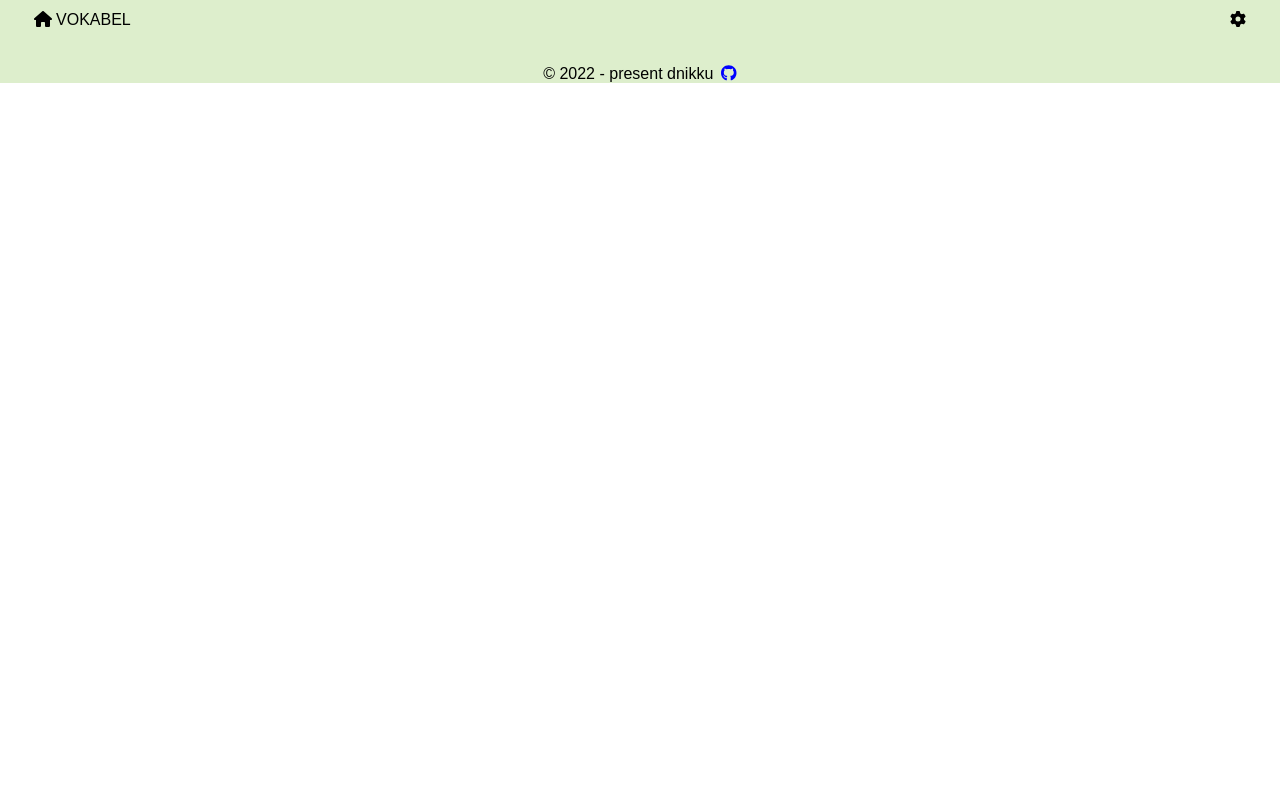
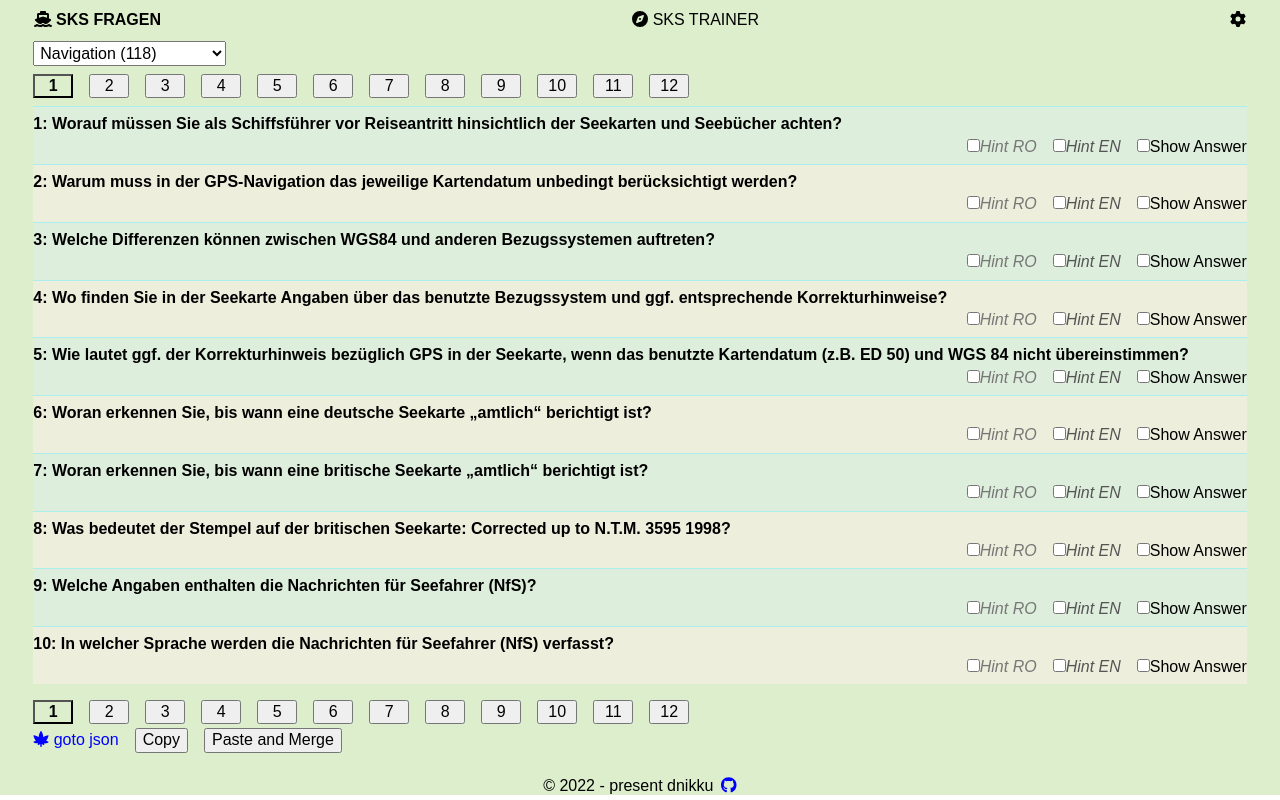
Before and after one commit to dnikku/vokabel, a Vue app: page /#/sks-fragen in a window 1280 px wide. Built offline with nearby package versions, Linux system fonts and the light colour scheme.

Commit message:
add QuestionnaireView in router, disable VokabelView

```diff
--- a/src/App.vue
+++ b/src/App.vue
@@ -1,10 +1,22 @@
 <template>
   <div id="my-header">
     <div class="menu">
+      <router-link class="menu-link" to="/sks-fragen">
+        <font-icon icon="fa-solid fa-ship"/>
+        SKS FRAGEN
+      </router-link>
+      <!--
       <router-link class="menu-link" to="/vokabel">
         <font-icon icon="fa-solid fa-house"/>
         VOKABEL
       </router-link>
+      -->
+
+      <router-link class="menu-link" to="/sks-trainer">
+        <font-icon icon="fa-solid fa-compass"/>
+        SKS TRAINER
+      </router-link>
+
       <router-link class="menu-link" to="/settings">
         <font-icon icon="fa-solid fa-gear"/>
       </router-link>
--- a/src/router/index.ts
+++ b/src/router/index.ts
@@ -3,23 +3,40 @@ import {createRouter, createWebHashHistory} from "vue-router"
 import VokabelView from "@/views/VokabelView.vue";
 import WordsView from "@/views/WordsView.vue";
 
-import SettingsView from "@/views/SettingsView.vue"
-import VueDocsView from "@/views/other/VueDocsView.vue"
+import QuestionnaireView from "@/views/QuestionnaireView.vue";
+import QuestionnaireTrainerView from "@/views/QuestionnaireTrainerView.vue";
+
+import SettingsView from "../views/SettingsView.vue"
+import VueDocsView from "../views/other/VueDocsView.vue"
 
 const router = createRouter({
     history: createWebHashHistory(import.meta.env.BASE_URL),
 
     routes: [
         {
-      path: "/",
-      name: "home",
+            path: "/vokabel",
+            name: "vokabel",
             component: VokabelView,
+            meta: {title: "Ana's Vakabel"}
         },
         {
             // will match anything starting with ` /words` and put it under `$route.params.link`
             path: "/words/:link(.*)",
             component: WordsView,
             props: route => ({link: route.params.link})
+        },
+
+        {
+            path: "/sks-fragen",
+            name: "sks-fragen",
+            component: QuestionnaireView,
+            meta: {title: "Nicu's SKS"}
+        },
+        {
+            path: "/sks-trainer",
+            name: "sks-trainer",
+            component: QuestionnaireTrainerView,
+            meta: {title: "Nicu's SKS"}
         },
 
         {
@@ -32,7 +49,19 @@ const router = createRouter({
             name: "vue-docs",
             component: VueDocsView,
         },
+
+        {
+            path: "/:pathMatch(.*)",
+            redirect: "/sks-fragen"
+        }
     ],
 });
 
+// inspired from: https://mokkapps.de/vue-tips/dynamically-change-page-title
+router.beforeEach((to, from) => {
+    if (to.meta["title"] != null) {
+        document.title = (to.meta["title"] as string)
+    }
+})
+
 export default router;
```
Lines whose indentation alone changed are shown as unchanged.
